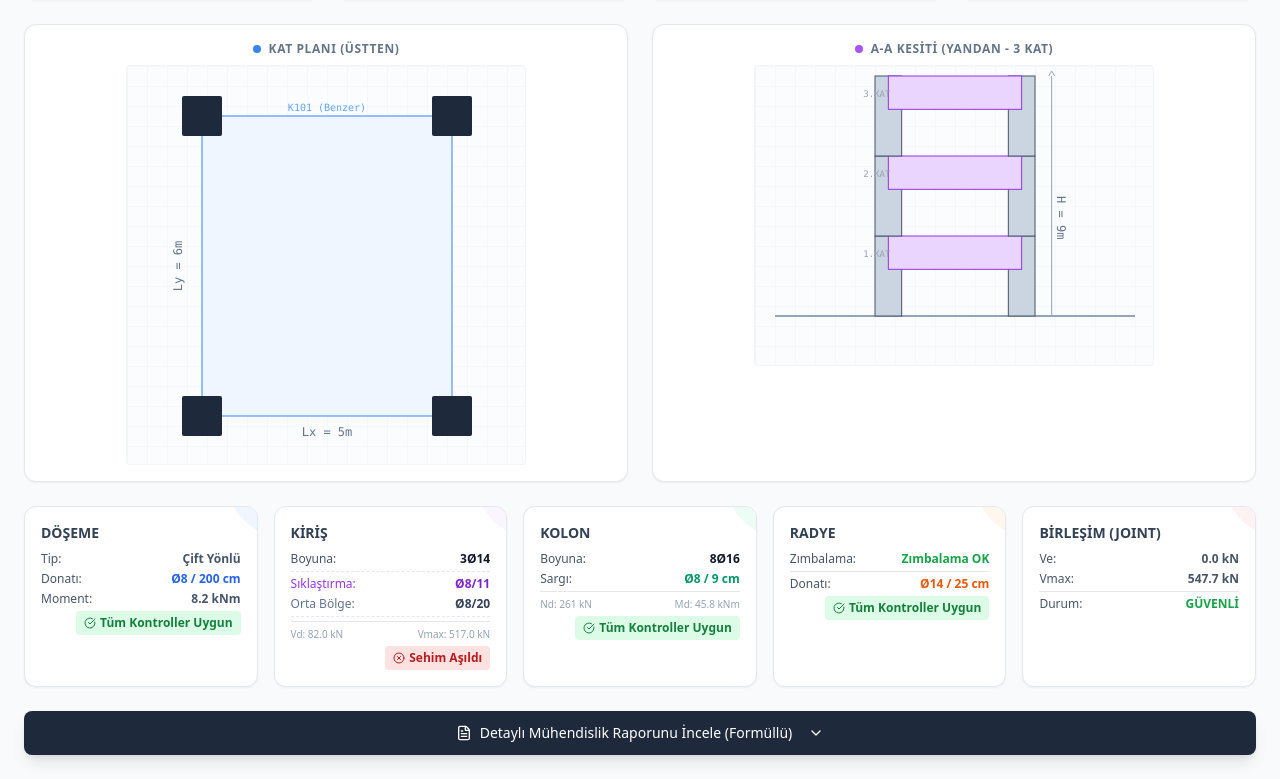
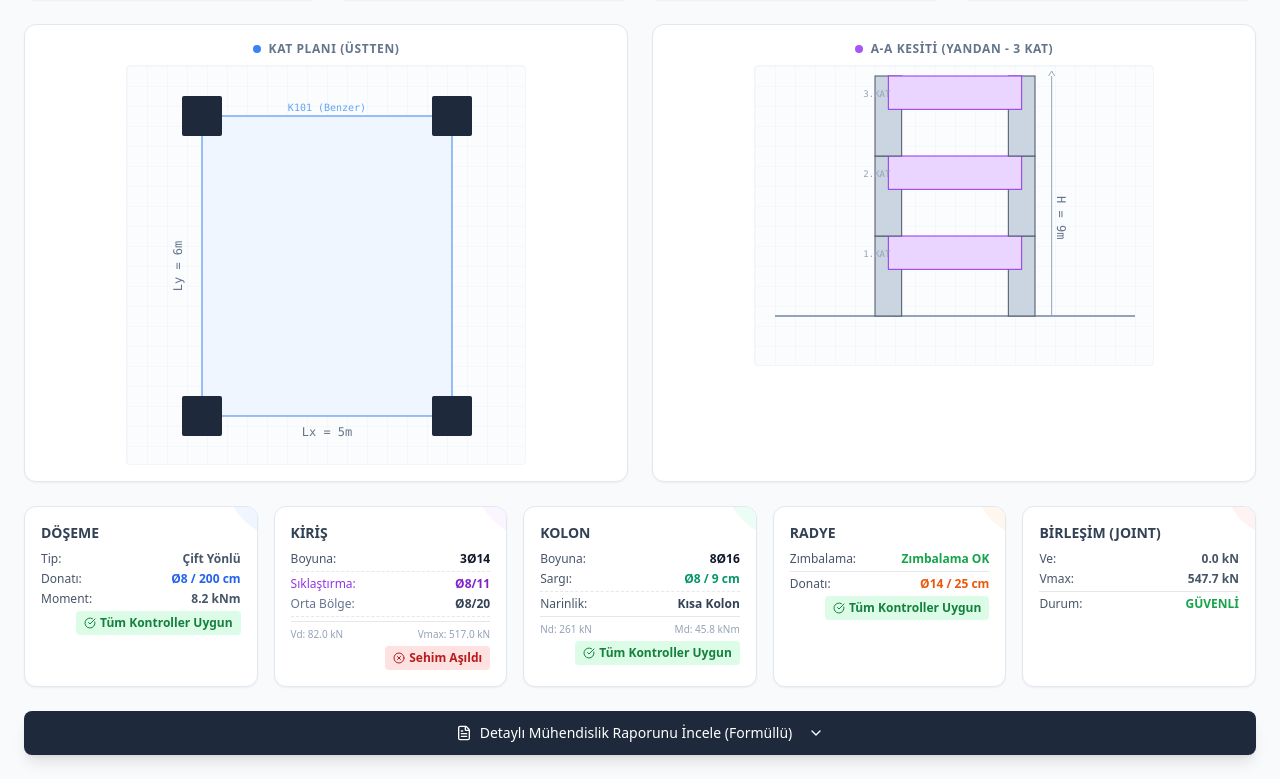
Before and after one commit to yucelce/betonarme-Statik, a React (Vite) app: page / in a window 1280 px wide. Shown: the part 467-1246 px from the top of the page. Built offline with nearby package versions, Linux system fonts and the light colour scheme.

Commit message:
feat(column): Add slenderness check for columns
Integrates the slenderness check into the column design calculations according to TS500. This includes updating the type definitions, solver logic, and UI to display the new check status.

```diff
--- a/App.tsx
+++ b/App.tsx
@@ -258,15 +258,26 @@ const App: React.FC = () => {
            <b className="text-slate-900">{results.columns.count_main}Ø{state.rebars.colMainDia}</b>
          </div>
          <div className="flex justify-between">
-        <span>Sargı:</span>
-        <b className="text-emerald-600">
-          Ø{state.rebars.colStirrupDia} / {Math.floor(results.columns.confinement.s_opt / 10)} cm
-        </b>
-      </div>
+            <span>Sargı:</span>
+            <b className="text-emerald-600">
+              Ø{state.rebars.colStirrupDia} / {Math.floor(results.columns.confinement.s_opt / 10)} cm
+            </b>
+         </div>
+
+         {/* YENİ EKLENEN NARİNLİK SATIRI */}
+         <div className="flex justify-between border-t border-dashed pt-1 mt-1">
+            <span>Narinlik:</span>
+            <b className={`${results.columns.checks.slendernessCheck.isSafe ? (results.columns.slenderness.isSlender ? 'text-orange-500' : 'text-slate-700') : 'text-red-600'}`}>
+               {results.columns.checks.slendernessCheck.message}
+            </b>
+         </div>
+
          <div className="flex justify-between text-[10px] text-slate-400 border-t pt-1 mt-1">
             <span>Nd: {results.columns.axial_load_design.toFixed(0)} kN</span>
             <span>Md: {results.columns.moment_magnified.toFixed(1)} kNm</span>
          </div>
+
+         {/* getOverallStatus artık slendernessCheck'i de kapsayacak */}
          <StatusBadge status={getOverallStatus(results.columns.checks)} />
        </div>
     </div>
--- a/types.ts
+++ b/types.ts
@@ -156,6 +156,7 @@ export interface CalculationResult {
       minRebar: CheckStatus;       // rho >= 0.01
       maxRebar: CheckStatus;       // rho <= 0.04
       confinement: CheckStatus;    // Ash ve s kontrolü
+      slendernessCheck: CheckStatus; // <--- YENİ EKLENDİ
     }
   };
   seismic: {
--- a/utils/solver.ts
+++ b/utils/solver.ts
@@ -661,6 +661,12 @@ export const calculateStructure = (state: AppState): CalculationResult => {
           confResult.message,
           'Yetersiz',
           `Max Aralık: ${confResult.s_opt/10}cm`
+        ),
+        slendernessCheck: createStatus(
+            lambda <= 100, // TS500'e göre narinlik 100'ü geçmemeli
+            isSlender ? 'Narin (β>1)' : 'Kısa Kolon', // Güvenli ise mesaj
+            'Çok Narin', // Güvensiz ise mesaj
+            `λ=${lambda.toFixed(1)} > 100` // Hata sebebi
         )
       }
     },
```
